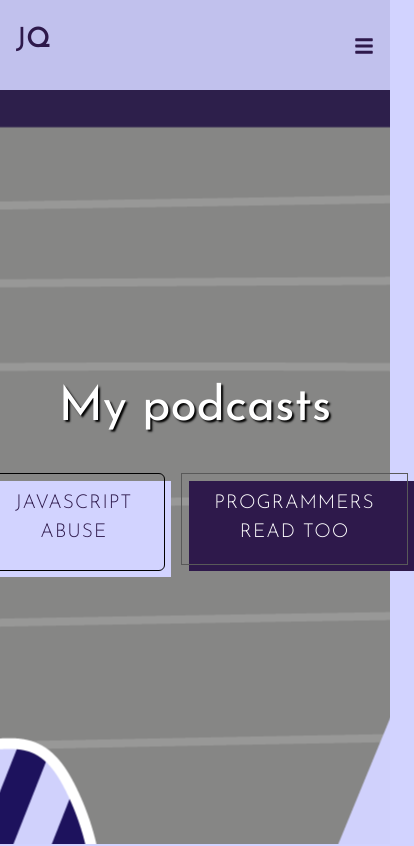
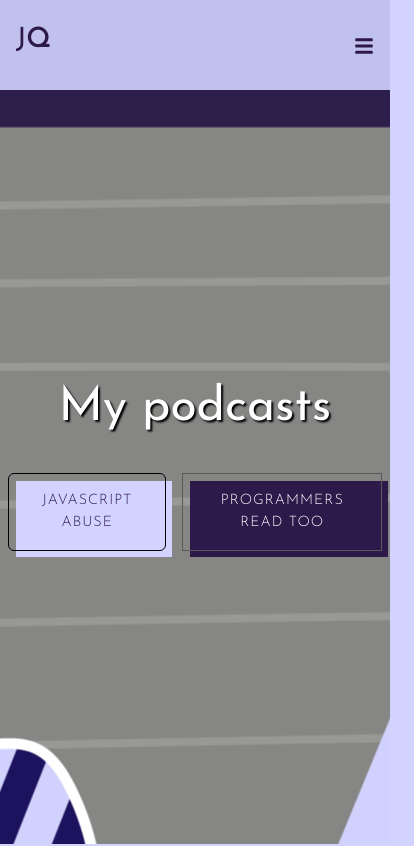
Before and after one commit to javascript-queen/js-queen-web, a React (Create React App) app: page /podcasts in a window 390 px wide. Shown: the top 846 px of the page, 414 px wide, since content can reach past the window. Built offline with nearby package versions, Linux system fonts and the light colour scheme; a web font is replaced by a local one.

Commit message:
feat: update buttons css

```diff
--- a/src/components/Podcast.css
+++ b/src/components/Podcast.css
@@ -56,7 +56,8 @@
     color: #FFFFFF;
     margin-bottom: 20px;
   }
-  .hero-podcast-two .btn {
+  .hero-podcast-two a {
     margin-bottom: 10px;
+    font-size: 0.9rem;
   }
 }
```
